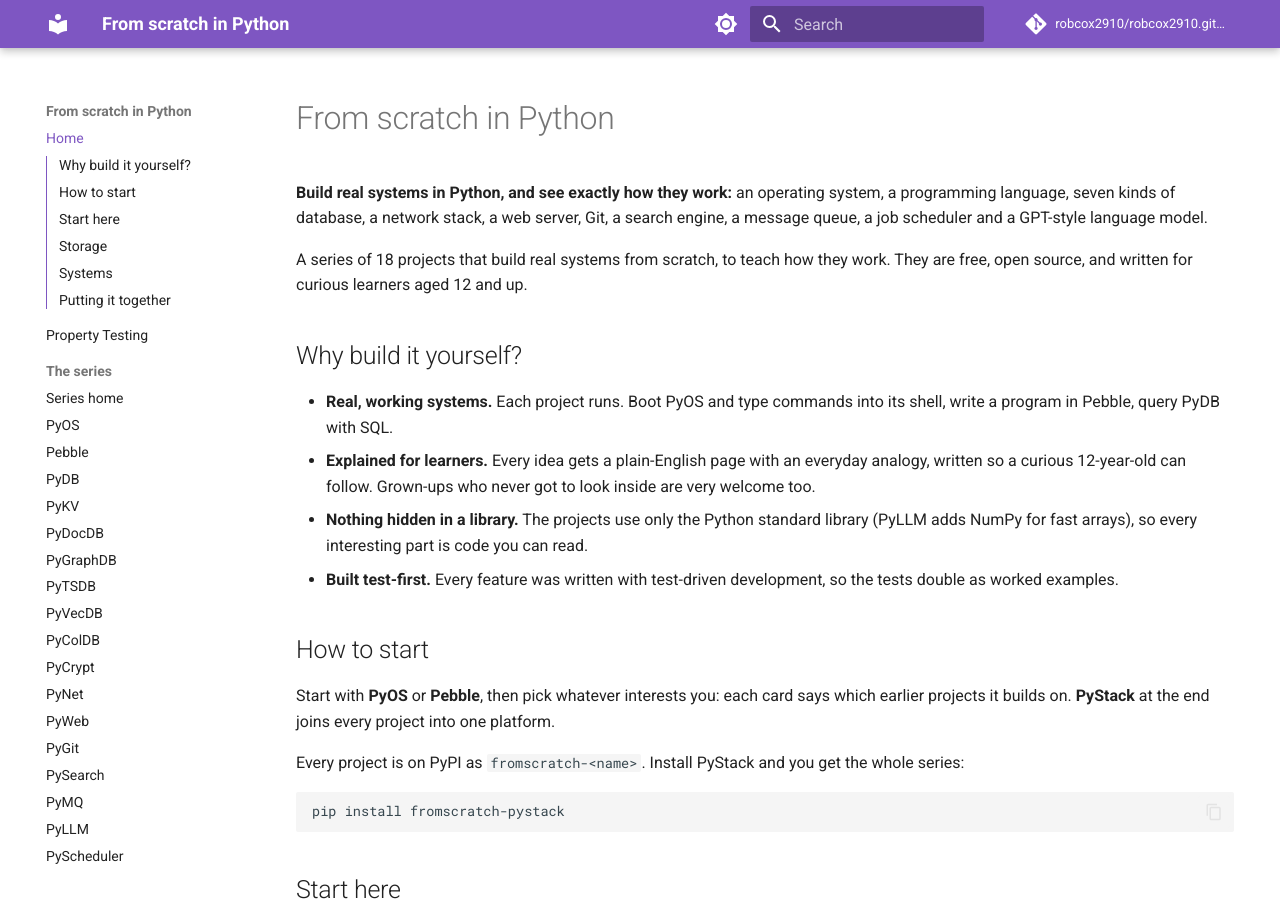
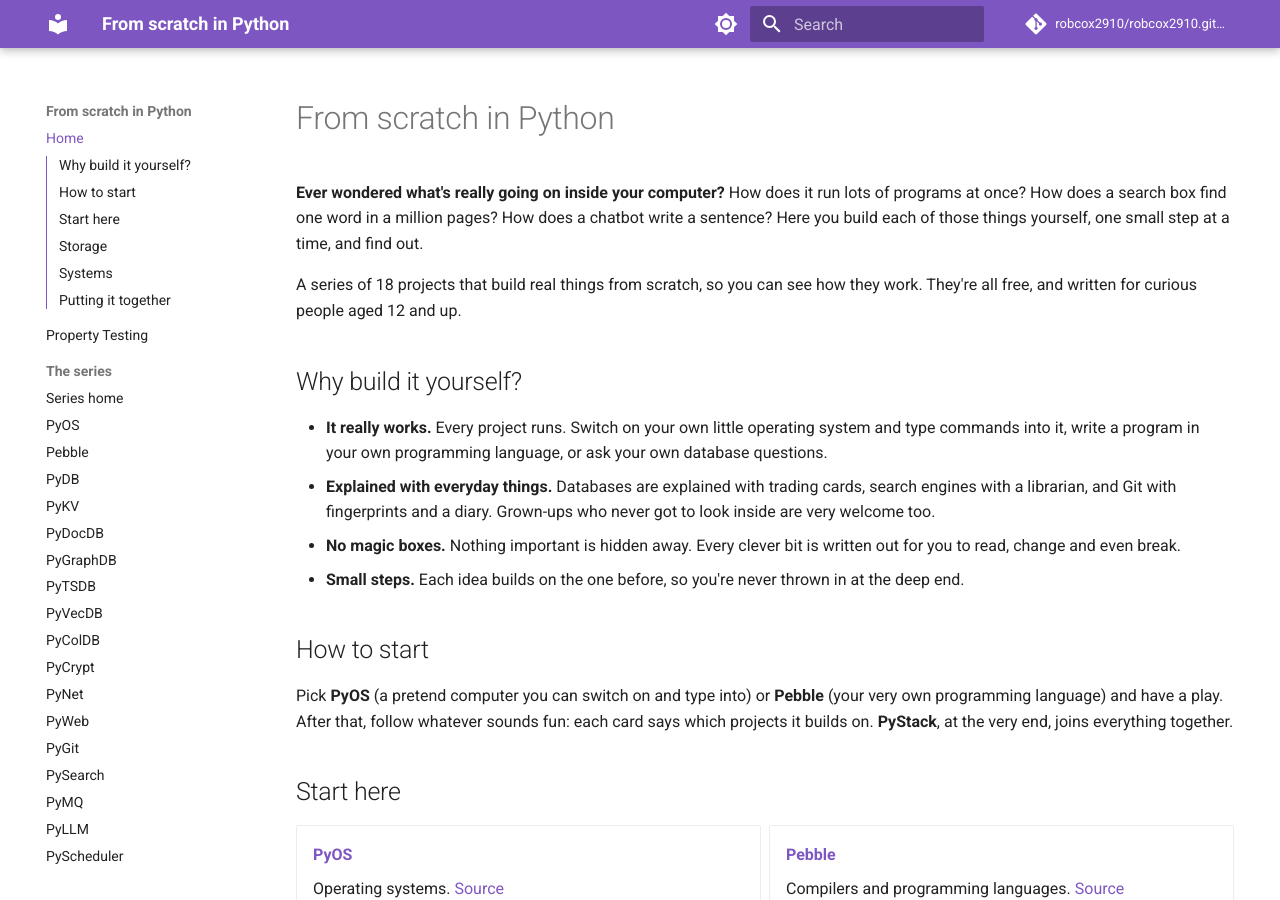
Before and after one commit to robcox2910/robcox2910.github.io, an MkDocs documentation site: the page built from docs/index.md, in a window 1280 px wide and 900 px high. Built offline with MkDocs 1.6.1 and Material for MkDocs 9.7.7, drawn with Linux system fonts in a browser that asks for light colours; comment, search, counter and statistics services are not loaded.

Commit message:
docs: make the home page friendlier and drop the install command (#13)
The front page is for curious beginners, so it now leads with questions
and everyday analogies instead of PyPI, pip and test-driven development.
Install instructions stay in the READMEs and each project's docs.


Claude-Session: https://claude.ai/code/session_01V7Qx2bpVb4r459q1hdHABV

Co-authored-by: Claude <noreply@anthropic.com>

````diff
--- a/docs/index.md
+++ b/docs/index.md
@@ -4,26 +4,20 @@ description: "Build real systems from scratch in Python: an operating system, a
 
 # From scratch in Python
 
-**Build real systems in Python, and see exactly how they work:** an operating system, a programming language, seven kinds of database, a network stack, a web server, Git, a search engine, a message queue, a job scheduler and a GPT-style language model.
+**Ever wondered what's really going on inside your computer?** How does it run lots of programs at once? How does a search box find one word in a million pages? How does a chatbot write a sentence? Here you build each of those things yourself, one small step at a time, and find out.
 
-A series of 18 projects that build real systems from scratch, to teach how they work. They are free, open source, and written for curious learners aged 12 and up.
+A series of 18 projects that build real things from scratch, so you can see how they work. They're all free, and written for curious people aged 12 and up.
 
 ## Why build it yourself?
 
-- **Real, working systems.** Each project runs. Boot PyOS and type commands into its shell, write a program in Pebble, query PyDB with SQL.
-- **Explained for learners.** Every idea gets a plain-English page with an everyday analogy, written so a curious 12-year-old can follow. Grown-ups who never got to look inside are very welcome too.
-- **Nothing hidden in a library.** The projects use only the Python standard library (PyLLM adds NumPy for fast arrays), so every interesting part is code you can read.
-- **Built test-first.** Every feature was written with test-driven development, so the tests double as worked examples.
+- **It really works.** Every project runs. Switch on your own little operating system and type commands into it, write a program in your own programming language, or ask your own database questions.
+- **Explained with everyday things.** Databases are explained with trading cards, search engines with a librarian, and Git with fingerprints and a diary. Grown-ups who never got to look inside are very welcome too.
+- **No magic boxes.** Nothing important is hidden away. Every clever bit is written out for you to read, change and even break.
+- **Small steps.** Each idea builds on the one before, so you're never thrown in at the deep end.
 
 ## How to start
 
-Start with **PyOS** or **Pebble**, then pick whatever interests you: each card says which earlier projects it builds on. **PyStack** at the end joins every project into one platform.
-
-Every project is on PyPI as `fromscratch-<name>`. Install PyStack and you get the whole series:
-
-```bash
-pip install fromscratch-pystack
-```
+Pick **PyOS** (a pretend computer you can switch on and type into) or **Pebble** (your very own programming language) and have a play. After that, follow whatever sounds fun: each card says which projects it builds on. **PyStack**, at the very end, joins everything together.
 
 ## Start here
 
````
Also changed, not shown: 3 other files.
